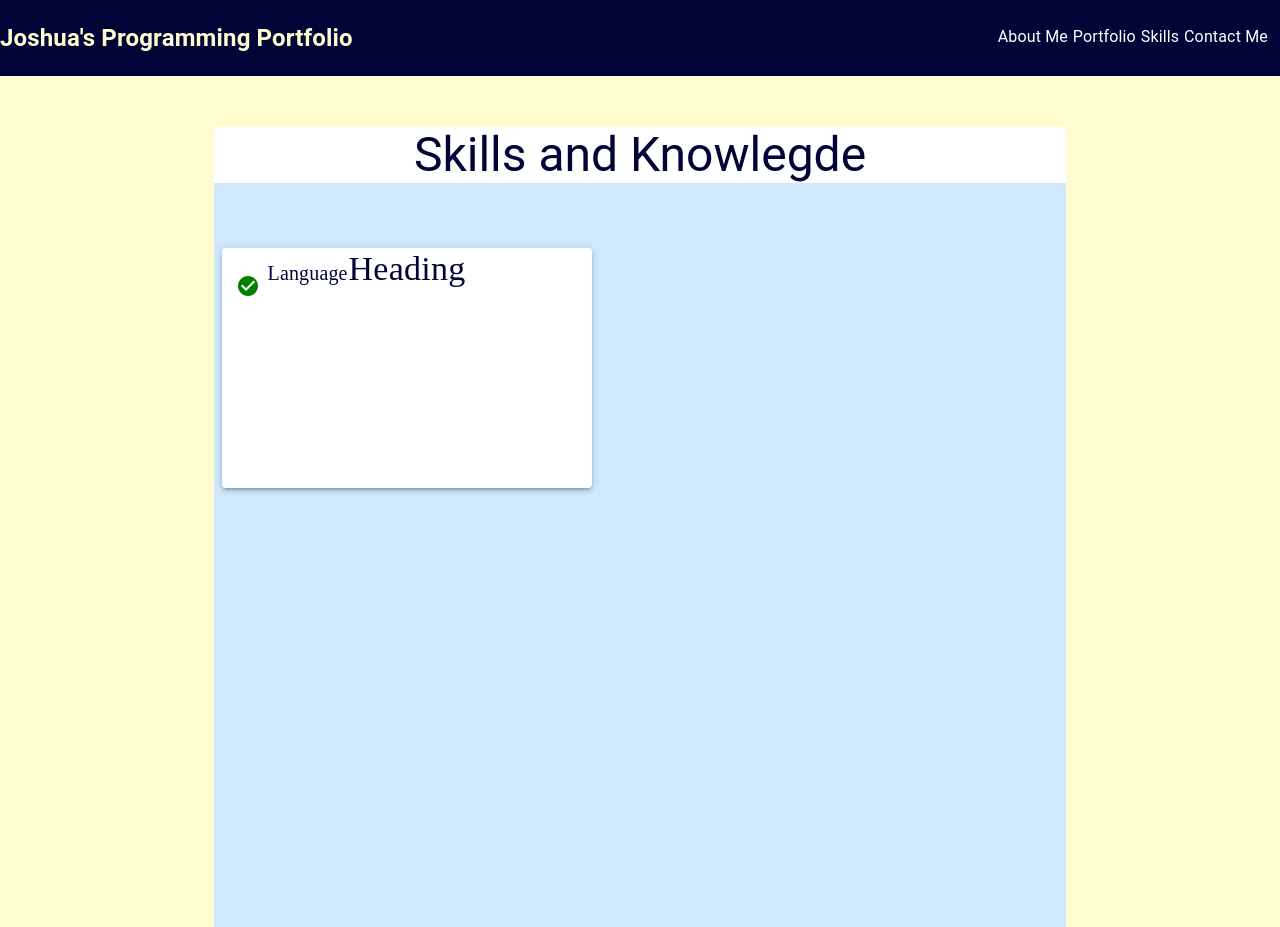
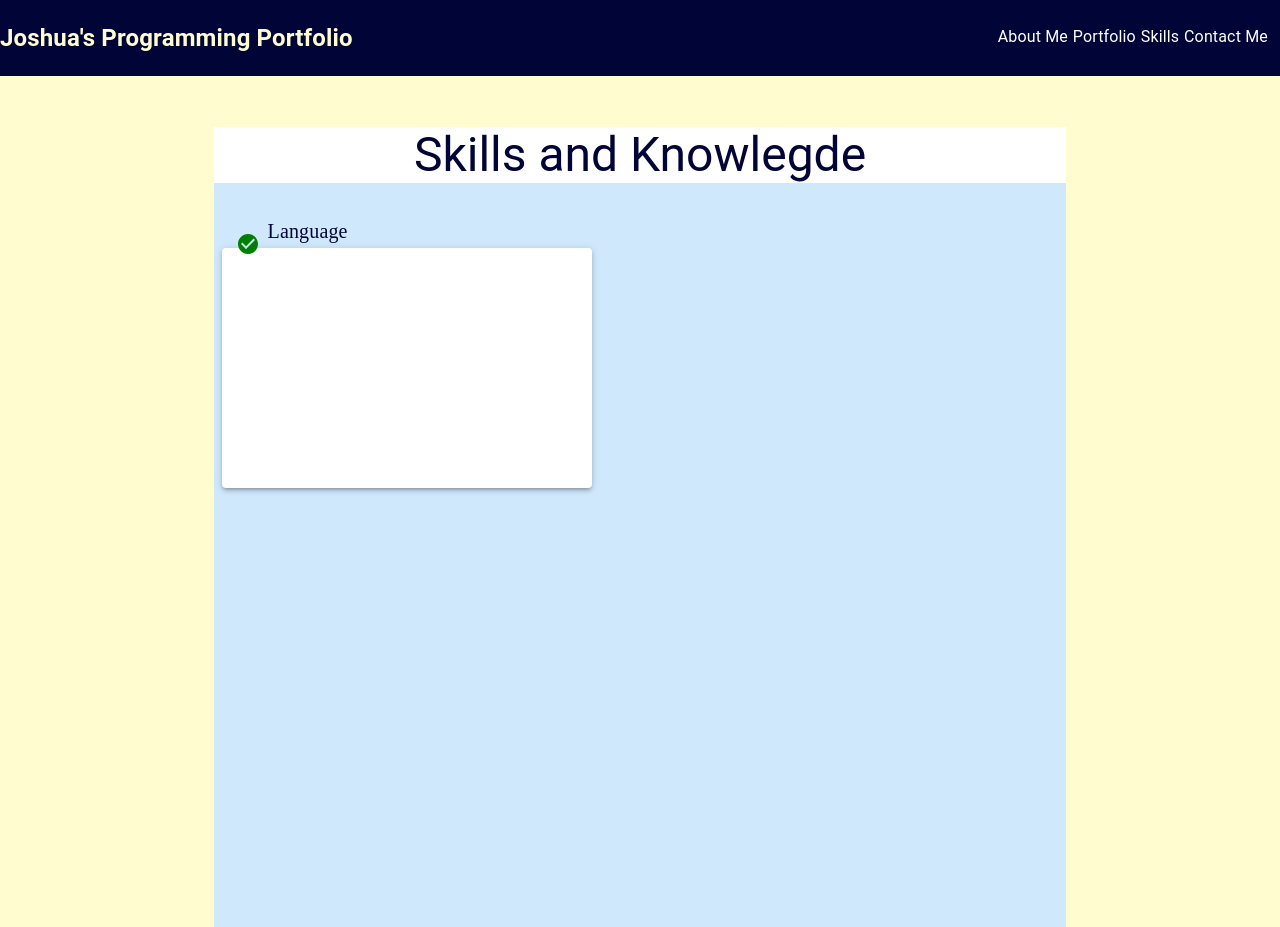
Before and after one commit to CoderJ01/material-ui-programming-portfolio, a React (Create React App) app: page /skills in a window 1280 px wide. Built offline with nearby package versions, Linux system fonts and the light colour scheme.

Commit message:
use dataObj.title in JSX

```diff
--- a/src/components/Card/Card.component.jsx
+++ b/src/components/Card/Card.component.jsx
@@ -9,9 +9,8 @@ const Card = ({ dataObj = [] }) => {
     return (
         <Paper elevation={3}>
             <Container sx={{ textAlign: 'center' }}>
-                <Typography variant="h4" gutterBottom sx={{ color: 'rgb(0, 4, 55)', fontFamily: 'Monotype Corsiva' }}>Heading</Typography>
+                <Typography variant="h4" gutterBottom sx={{ color: 'rgb(0, 4, 55)', fontFamily: 'Monotype Corsiva' }}>{dataObj.title}</Typography>
             </Container>
-
             <Grid container spacing={2} sx={{ marginTop: '-11%', marginLeft: '-5%'}}>
                 <Grid item xs={6}>
                     <Container>
```
